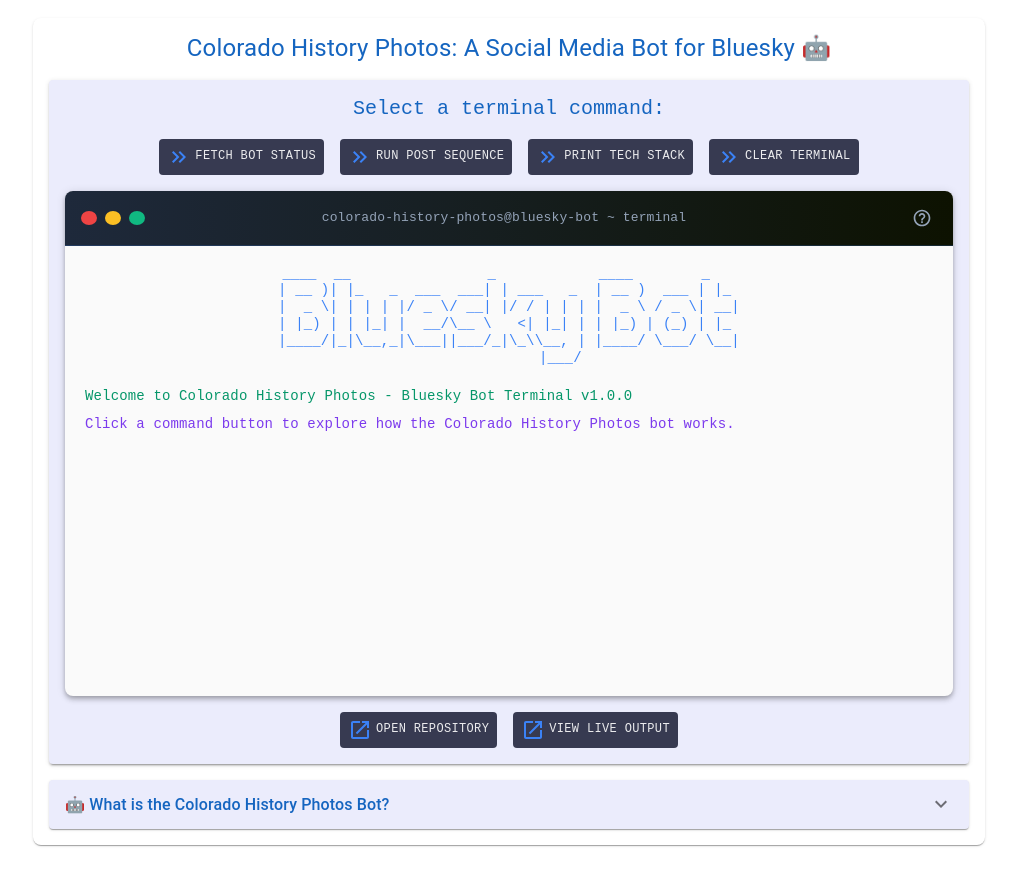
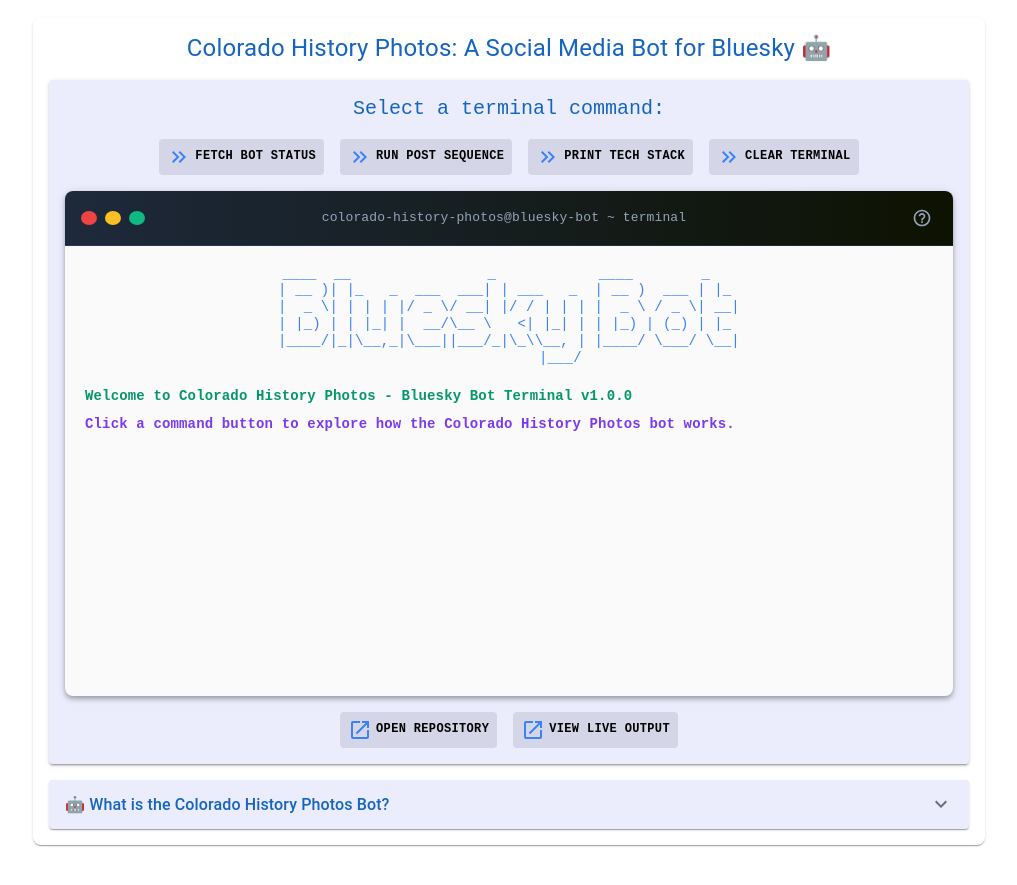
Before and after one commit to kawilliams8/resume, a React (Vite) app: page / in a window 1280 px wide. Shown: the part 1160-2045 px from the top of the page, without its empty margins (131-1148 px from the left). Built offline with nearby package versions, Linux system fonts and the light colour scheme.

Commit message:
Better dark/light colors in terminal

```diff
--- a/src/components/BotExplainer.tsx
+++ b/src/components/BotExplainer.tsx
@@ -182,7 +182,7 @@
     <Box
       sx={{
         p: 3,
-        width: { xs: "300px", sm: "550px", md: "800px", lg: "1000px" },
+        width: { xs: "350px", sm: "550px", md: "800px", lg: "1000px" },
       }}
     >
       <Paper
@@ -231,6 +231,7 @@
                   tabIndex={0}
                   role="button"
                   aria-label="Check bot status"
+                  isDark={isDark}
                 >
                   <KeyboardDoubleArrowRightTwoTone
                     sx={{ mr: 0.5, color: "#3b82f6" }}
@@ -244,6 +245,7 @@
                   tabIndex={0}
                   role="button"
                   aria-label="Run post sequence"
+                  isDark={isDark}
                 >
                   <KeyboardDoubleArrowRightTwoTone
                     sx={{ mr: 0.5, color: "#3b82f6" }}
@@ -257,6 +259,7 @@
                   tabIndex={0}
                   role="button"
                   aria-label="Print tech stack"
+                  isDark={isDark}
                 >
                   <KeyboardDoubleArrowRightTwoTone
                     sx={{ mr: 0.5, color: "#3b82f6" }}
@@ -270,6 +273,7 @@
                   tabIndex={0}
                   role="button"
                   aria-label="Clear terminal"
+                  isDark={isDark}
                 >
                   <KeyboardDoubleArrowRightTwoTone
                     sx={{ mr: 0.5, color: "#3b82f6" }}
@@ -343,6 +347,7 @@
                   tabIndex={0}
                   role="button"
                   aria-label="Open Repository"
+                  isDark={isDark}
                 >
                   <OpenInNew sx={{ mr: 0.5, color: "#3b82f6" }} />
                   open repository
@@ -359,6 +364,7 @@
                   tabIndex={0}
                   role="button"
                   aria-label="View live output"
+                  isDark={isDark}
                 >
                   <OpenInNew sx={{ mr: 0.5, color: "#3b82f6" }} />
                   view live output
@@ -458,6 +464,7 @@
   display: "flex",
   alignItems: "flex-start",
   fontFamily: "inherit",
+  fontWeight: 800,
   "@keyframes fadeIn": {
     from: { opacity: 0, transform: "translateY(5px)" },
     to: { opacity: 1, transform: "translateY(0)" },
@@ -474,18 +481,19 @@
   color: "#06b6d4",
 });
 
-const CommandButton = styled(Button)(({}) => ({
-  background: alpha("#0a0e27", 0.8),
-  color: alpha("#fff", 0.9),
+const CommandButton = styled(Button)<{ isDark: boolean }>(({ isDark }) => ({
+  background: isDark ? alpha("#0a0e27", 0.8) : alpha("#0a0e27", 0.1),
+  color: isDark ? alpha("#fff", 0.9) : "#000",
   fontFamily: '"Courier New", monospace',
   fontSize: "12px",
+  fontWeight: 600,
   cursor: "pointer",
   transition: "all 0.2s ease",
   minWidth: "200px",
   "&:hover": {
-    background: alpha("#0a0e27", 0.6),
+    background: isDark ? alpha("#0a0e27", 0.5) : alpha("#0a0e27", 0.2),
     borderColor: "#3b82f6",
-    color: "black",
+    color: isDark ? alpha("#fff", 0.9) : "#000",
   },
   "&:disabled": {
     borderColor: "white",
```
